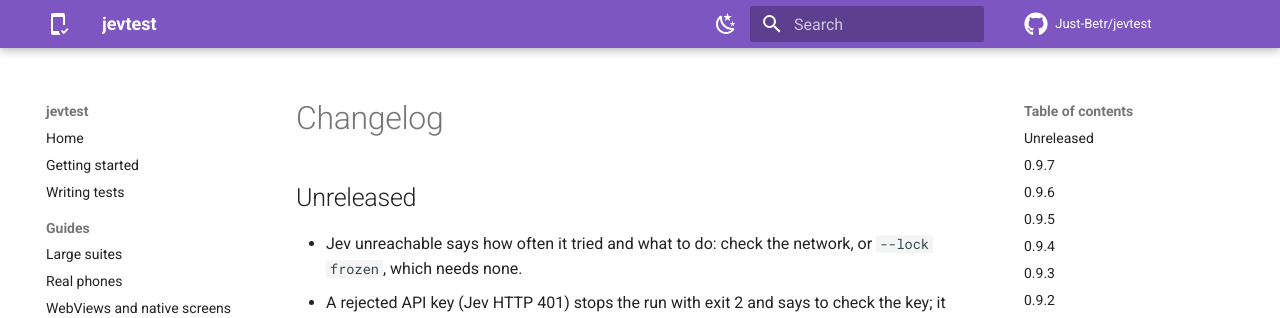
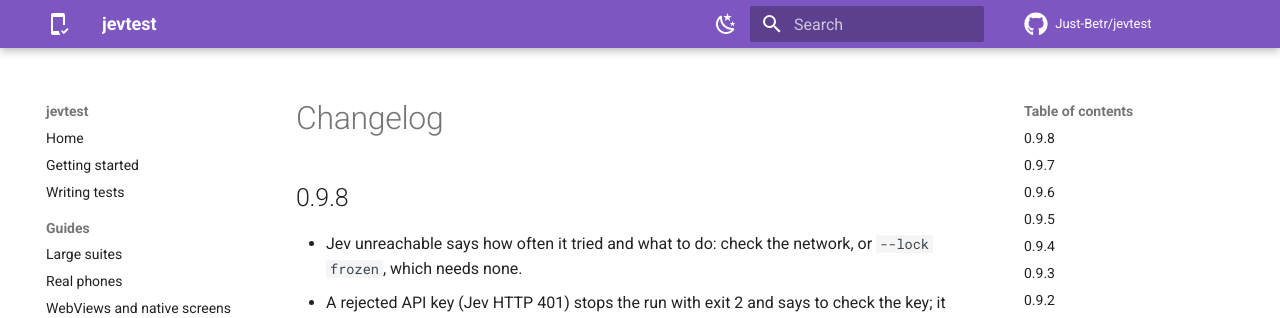
Before and after one commit to Just-Betr/jevtest, an MkDocs documentation site: the page built from docs/changelog.md, in a window 1280 px wide and 900 px high. Shown: the top 318 px of the window. Built offline with MkDocs 1.6.1 and Material for MkDocs 9.7.7, drawn with Linux system fonts in a browser that asks for light colours; comment, search, counter and statistics services are not loaded.

Commit message:
0.9.8: every doc checked by running it, and the bugs that turned up
Co-Authored-By: Claude Opus 5.5 <noreply@anthropic.com>

````diff
--- a/CHANGELOG.md
+++ b/CHANGELOG.md
@@ -1,6 +1,6 @@
 # Changelog
 
-## Unreleased
+## 0.9.8
 
 - Jev unreachable says how often it tried and what to do: check the network, or `--lock frozen`, which needs none.
 - A rejected API key (Jev HTTP 401) stops the run with exit 2 and says to check the key; it failed each test in
--- a/docs/getting-started.md
+++ b/docs/getting-started.md
@@ -82,7 +82,7 @@ jevtest run tests.yaml --lock record --out results
 Both flags are required, so every run says how it treats the lockfile and where its results go.
 
 ```console
-jevtest 0.9.7 · android · emulator-5554 · dev.jevtest.jevtest_demo · jev-1.13.0 · lockfile: record
+jevtest 0.9.8 · android · emulator-5554 · dev.jevtest.jevtest_demo · jev-1.13.0 · lockfile: record
 
 ▶ App opens on the sign-in screen
   ✓ expect: The sign in screen is showing — Jev 0.98
--- a/jevtest/__init__.py
+++ b/jevtest/__init__.py
@@ -1,3 +1,3 @@
 """jevtest: plain-English end-to-end tests for Android and iOS apps, driven by TypeSafe's Jev."""
 
-__version__ = "0.9.7"
+__version__ = "0.9.8"
````
Also changed, not shown: README.md (+1 -1 lines), docs/index.md (+1 -1 lines).
